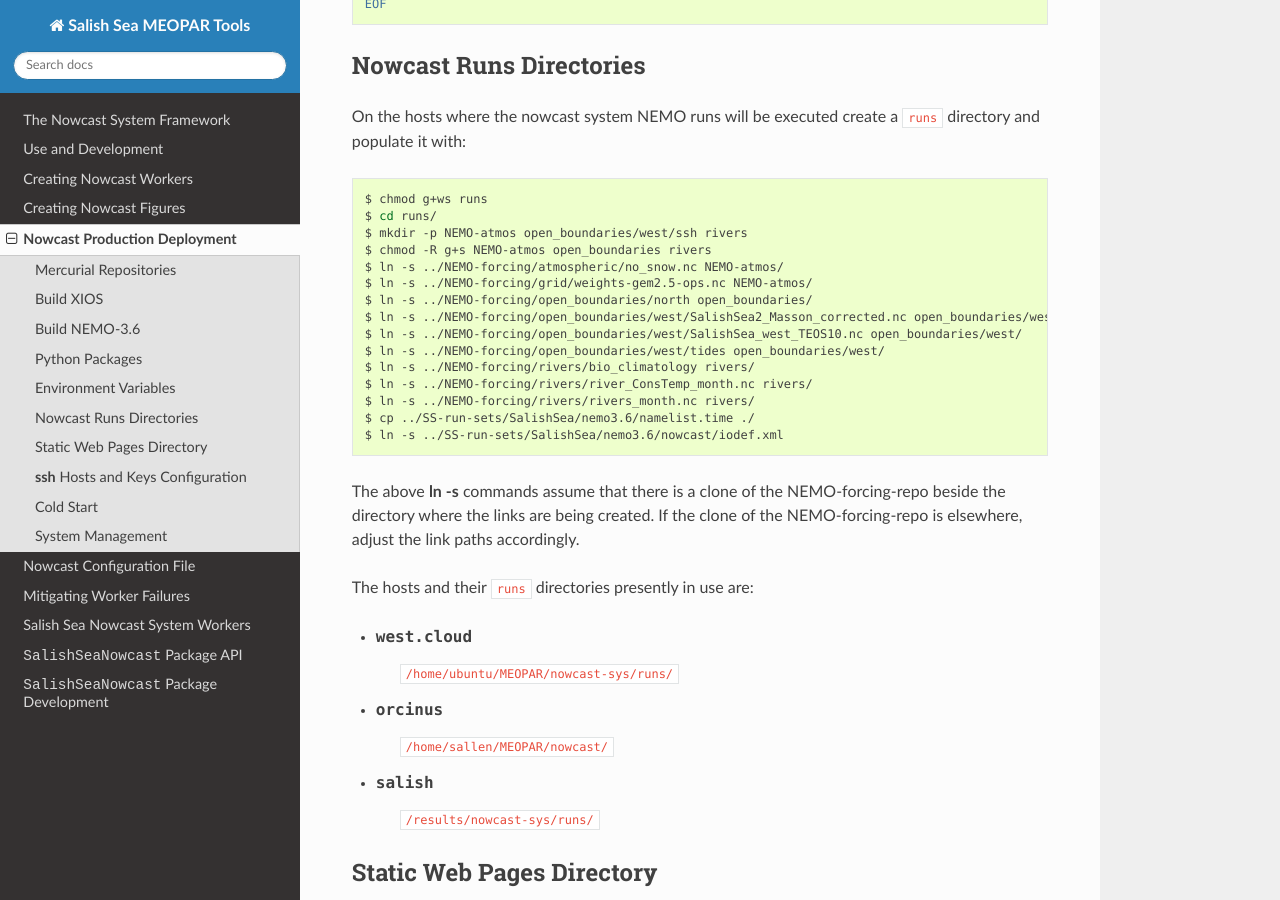
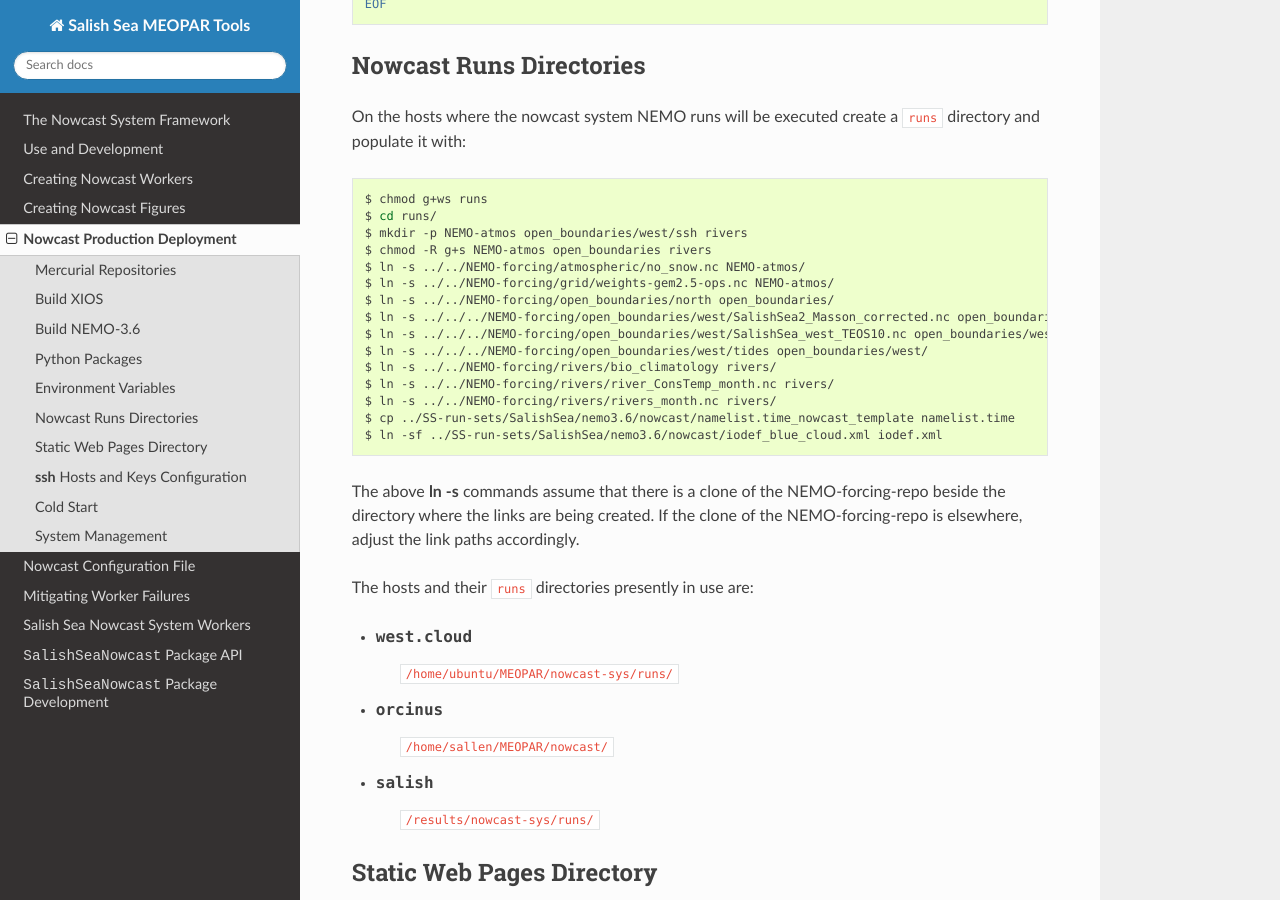
Before and after one commit to SalishSeaCast/SalishSeaNowcast, a Sphinx documentation site: the page built from docs/deploy.rst, in a window 1280 px wide and 900 px high, scrolled down 2090 px. Built offline with Sphinx 7.4.7 and the Read the Docs theme 2.0.0, drawn with Linux system fonts in a browser that asks for light colours; the version number could not be read and is left out.

Commit message:
Fix symlinks paths and file names in runs directory setup section of deployment docs.

```diff
--- a/docs/deploy.rst
+++ b/docs/deploy.rst
@@ -137,17 +137,17 @@ On the hosts where the nowcast system NEMO runs will be executed create a :file:
     $ cd runs/
     $ mkdir -p NEMO-atmos open_boundaries/west/ssh rivers
     $ chmod -R g+s NEMO-atmos open_boundaries rivers
-    $ ln -s ../NEMO-forcing/atmospheric/no_snow.nc NEMO-atmos/
-    $ ln -s ../NEMO-forcing/grid/weights-gem2.5-ops.nc NEMO-atmos/
-    $ ln -s ../NEMO-forcing/open_boundaries/north open_boundaries/
-    $ ln -s ../NEMO-forcing/open_boundaries/west/SalishSea2_Masson_corrected.nc open_boundaries/west/
-    $ ln -s ../NEMO-forcing/open_boundaries/west/SalishSea_west_TEOS10.nc open_boundaries/west/
-    $ ln -s ../NEMO-forcing/open_boundaries/west/tides open_boundaries/west/
-    $ ln -s ../NEMO-forcing/rivers/bio_climatology rivers/
-    $ ln -s ../NEMO-forcing/rivers/river_ConsTemp_month.nc rivers/
-    $ ln -s ../NEMO-forcing/rivers/rivers_month.nc rivers/
-    $ cp ../SS-run-sets/SalishSea/nemo3.6/namelist.time ./
-    $ ln -s ../SS-run-sets/SalishSea/nemo3.6/nowcast/iodef.xml
+    $ ln -s ../../NEMO-forcing/atmospheric/no_snow.nc NEMO-atmos/
+    $ ln -s ../../NEMO-forcing/grid/weights-gem2.5-ops.nc NEMO-atmos/
+    $ ln -s ../../NEMO-forcing/open_boundaries/north open_boundaries/
+    $ ln -s ../../../NEMO-forcing/open_boundaries/west/SalishSea2_Masson_corrected.nc open_boundaries/west/
+    $ ln -s ../../../NEMO-forcing/open_boundaries/west/SalishSea_west_TEOS10.nc open_boundaries/west/
+    $ ln -s ../../../NEMO-forcing/open_boundaries/west/tides open_boundaries/west/
+    $ ln -s ../../NEMO-forcing/rivers/bio_climatology rivers/
+    $ ln -s ../../NEMO-forcing/rivers/river_ConsTemp_month.nc rivers/
+    $ ln -s ../../NEMO-forcing/rivers/rivers_month.nc rivers/
+    $ cp ../SS-run-sets/SalishSea/nemo3.6/nowcast/namelist.time_nowcast_template namelist.time
+    $ ln -sf ../SS-run-sets/SalishSea/nemo3.6/nowcast/iodef_blue_cloud.xml iodef.xml
 
 The above :command:`ln -s` commands assume that there is a clone of the :ref:`NEMO-forcing-repo` beside the directory where the links are being created.
 If the clone of the :ref:`NEMO-forcing-repo` is elsewhere,
```
